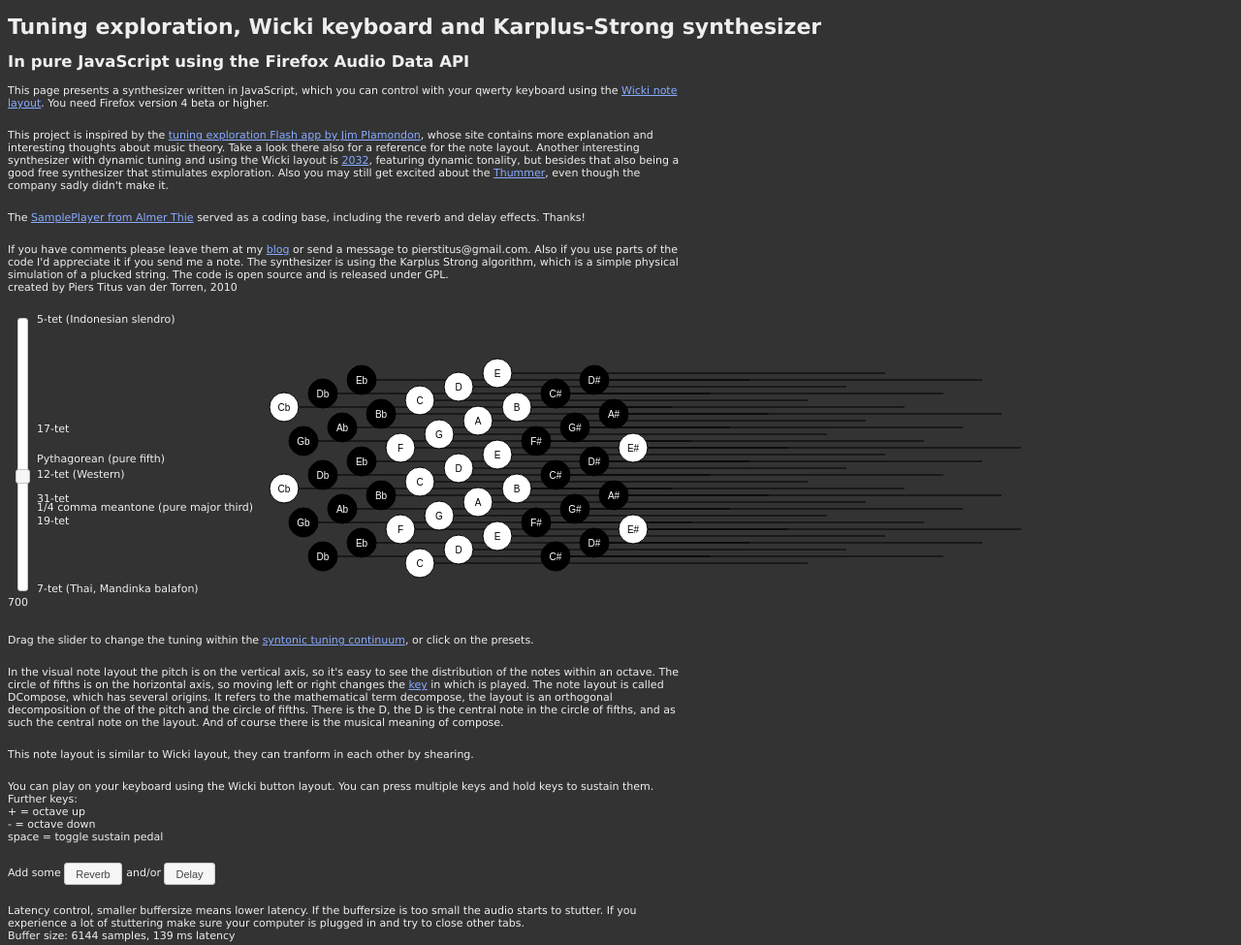
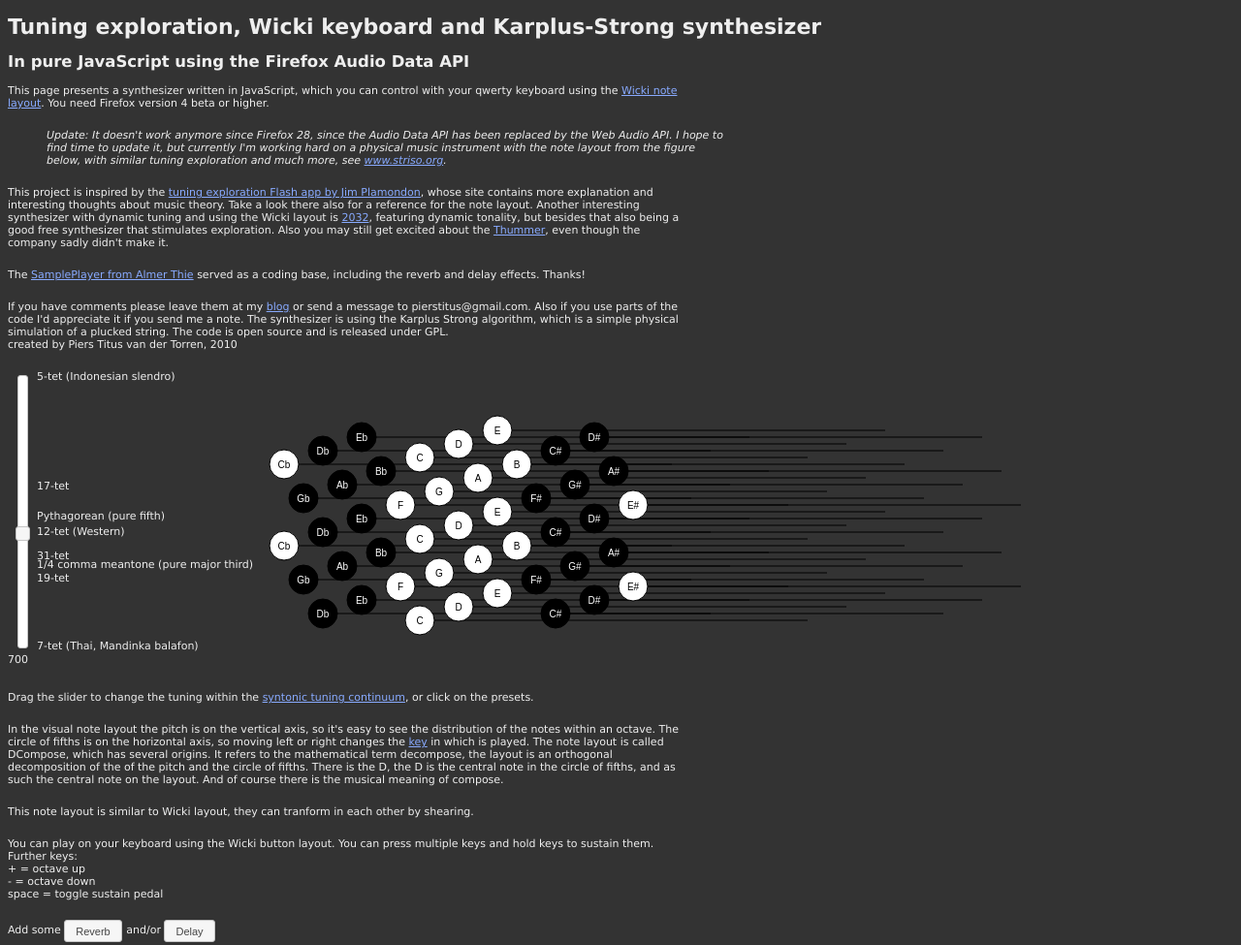
Before and after one commit to pierstitus/tuning-exploration, a plain HTML site: page wickisynth.html in a window 1280 px wide. Shown: the top 975 px of the page at 97% size. Drawn offline with nearby package versions, Linux system fonts and the light colour scheme.

Commit message:
Add message about deprecated Audio Data API (and link to striso.org)

```diff
--- a/wickisynth.html
+++ b/wickisynth.html
@@ -409,6 +409,8 @@ function setGenerator(g)
 		<h1>Tuning exploration, Wicki keyboard and Karplus-Strong synthesizer</h1>
 		<h2>In pure JavaScript using the Firefox Audio Data API</h2>
 		<p>This page presents a synthesizer written in JavaScript, which you can control with your qwerty keyboard using the <a href="http://en.wikipedia.org/wiki/Wicki-Hayden_note_layout">Wicki note layout</a>. You need Firefox version 4 beta or higher.</p>
+<blockquote><p><i>Update: It doesn't work anymore since Firefox 28, since the Audio Data API has been replaced by the Web Audio API.
+ I hope to find time to update it, but currently I'm working hard on a physical music instrument with the note layout from the figure below, with similar tuning exploration and much more, see <a href="http://www.striso.org/">www.striso.org</a>.</i></p></blockquote>
 
 <p>This project is inspired by the <a href="http://blog.igetitmusic.com/2010/02/exploretuning1.html">tuning exploration Flash app by Jim Plamondon</a>, whose site contains more explanation and interesting thoughts about music theory.
 Take a look there also for a reference for the note layout.
```
